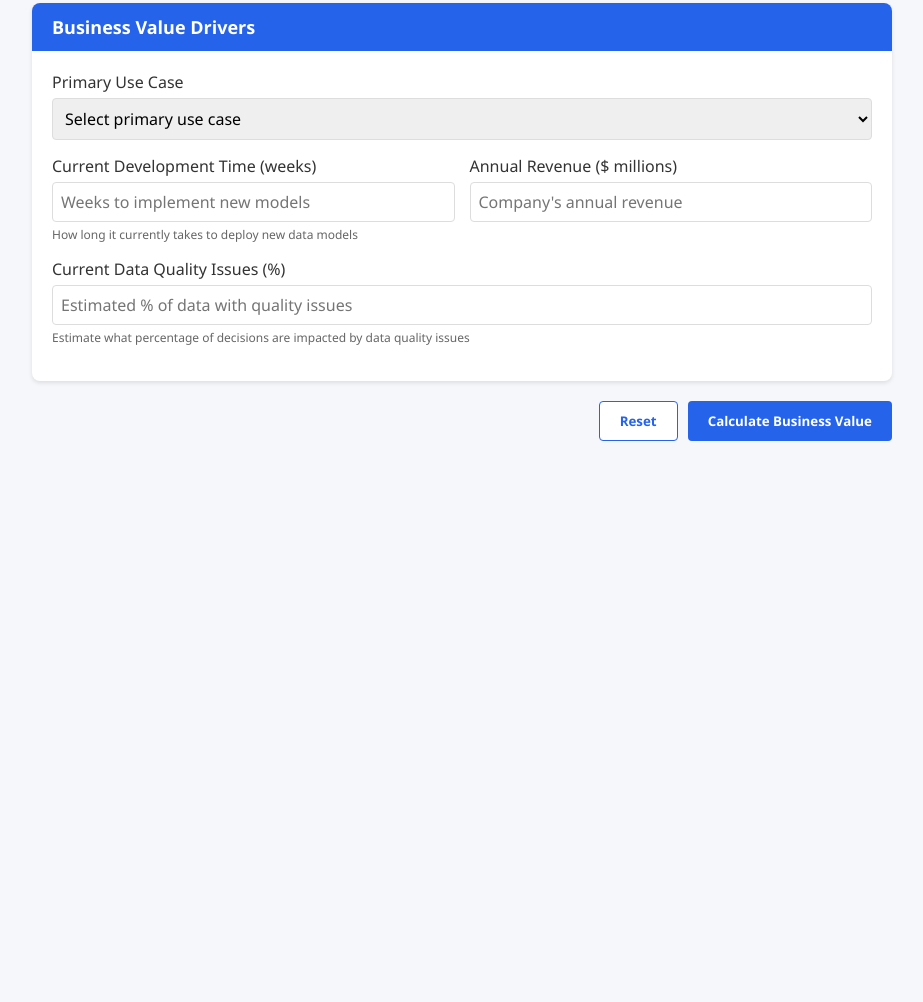
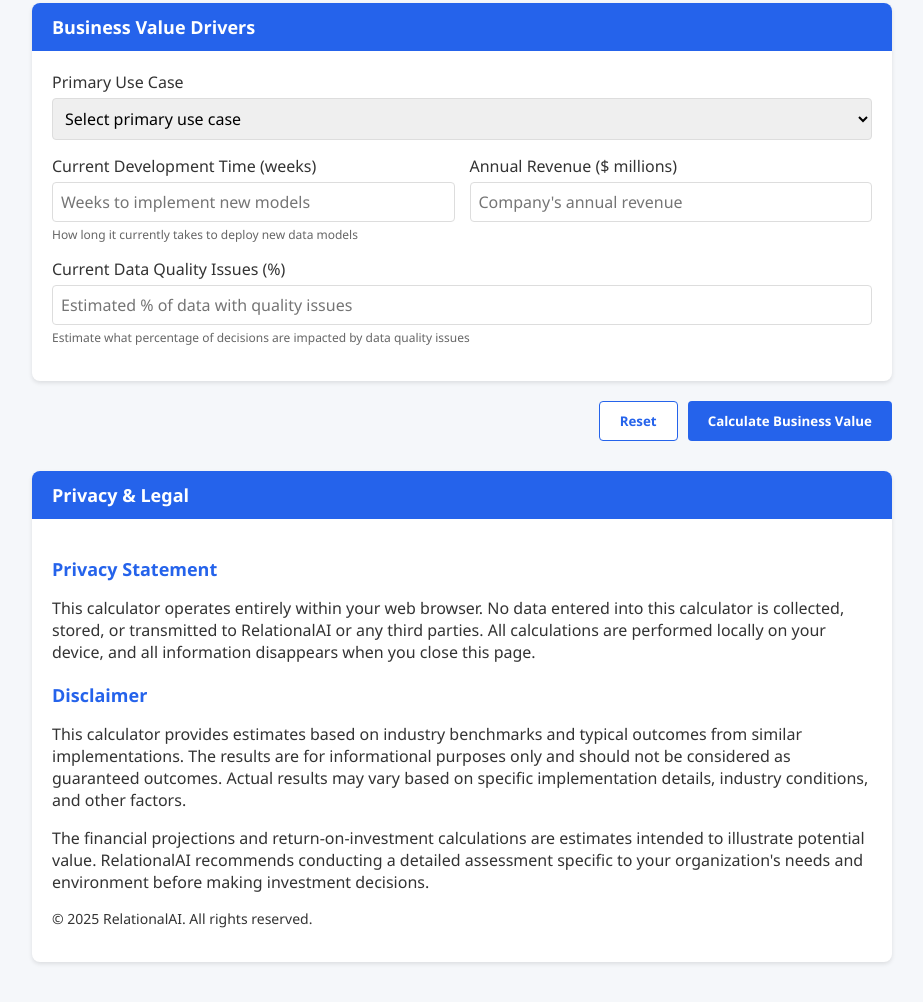
Before and after one commit to c-hartigan10/rai-value-calculator, a plain HTML site: page index.html in a window 1280 px wide. Shown: the part 729-1731 px from the top of the page, without its empty margins (178-1101 px from the left). Before the commit the page ends 1190 px from the top, so only its background shows below. Drawn offline with Linux system fonts and the light colour scheme.

Commit message:
Disclaimer update index.html

```diff
--- a/index.html
+++ b/index.html
@@ -376,6 +376,24 @@
                 </div>
             </div>
         </div>
+        <div class="card" style="margin-top: 30px;">
+    <div class="card-header">
+        <h2>Privacy & Legal</h2>
+    </div>
+    <div class="card-body">
+        <div style="margin-bottom: 20px;">
+            <h3 style="font-size: 18px; color: #2563eb; margin-bottom: 10px;">Privacy Statement</h3>
+            <p>This calculator operates entirely within your web browser. No data entered into this calculator is collected, stored, or transmitted to RelationalAI or any third parties. All calculations are performed locally on your device, and all information disappears when you close this page.</p>
+        </div>
+
+        <div>
+            <h3 style="font-size: 18px; color: #2563eb; margin-bottom: 10px;">Disclaimer</h3>
+            <p>This calculator provides estimates based on industry benchmarks and typical outcomes from similar implementations. The results are for informational purposes only and should not be considered as guaranteed outcomes. Actual results may vary based on specific implementation details, industry conditions, and other factors.</p>
+            <p>The financial projections and return-on-investment calculations are estimates intended to illustrate potential value. RelationalAI recommends conducting a detailed assessment specific to your organization's needs and environment before making investment decisions.</p>
+            <p style="margin-top: 10px; font-size: 14px;">© 2025 RelationalAI. All rights reserved.</p>
+        </div>
+    </div>
+</div>
     </div>
   <script>
     // DOM Elements
```
